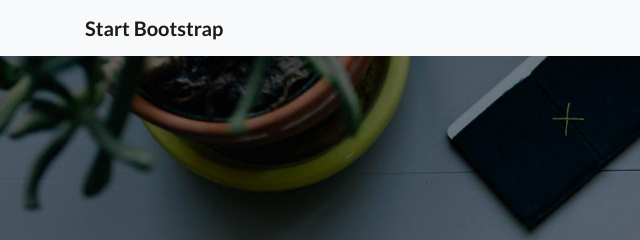
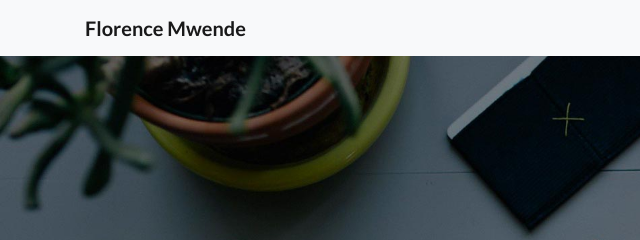
Before and after one commit to florahmwende/florahmwende.github.io, a website: page index.html in a window 1280 px wide. Shown: the top 240 px of the page, 0-640 px from the left. Drawn offline with Linux system fonts and the light colour scheme.

Commit message:
my first commit

```diff
--- a/index.html
+++ b/index.html
@@ -8,7 +8,7 @@
     <meta name="description" content="">
     <meta name="author" content="">
 
-    <title>Landing Page - Start Bootstrap Theme</title>
+    <title>Florence Mwende</title>
 
     <!-- Bootstrap core CSS -->
     <link href="vendor/bootstrap/css/bootstrap.min.css" rel="stylesheet">
@@ -27,7 +27,7 @@
     <!-- Navigation -->
     <nav class="navbar navbar-expand-lg navbar-light bg-light fixed-top">
       <div class="container">
-        <a class="navbar-brand" href="#">Start Bootstrap</a>
+        <a class="navbar-brand" href="#">Florence Mwende</a>
         <button class="navbar-toggler" type="button" data-toggle="collapse" data-target="#navbarResponsive" aria-controls="navbarResponsive" aria-expanded="false" aria-label="Toggle navigation">
           <span class="navbar-toggler-icon"></span>
         </button>
```
